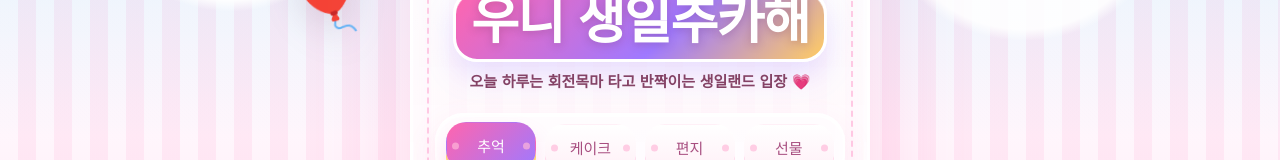
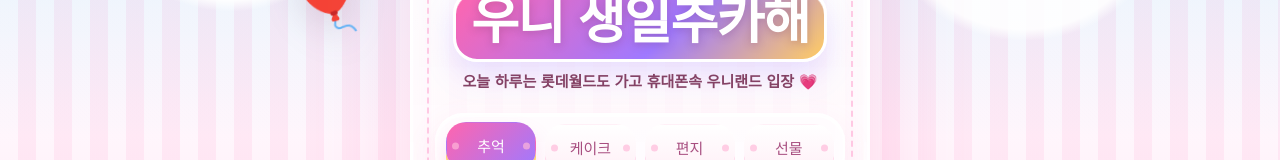
Before and after one commit to yurim-hgr/HBD, a website: page index.html in a window 1280 px wide. Shown: the part 241-401 px from the top of the page. Drawn offline with Linux system fonts and the light colour scheme.

Commit message:
Update birthday landing copy

```diff
--- a/index.html
+++ b/index.html
@@ -28,7 +28,7 @@
         <p class="eyebrow">Wooni's dreamy amusement park</p>
         <h1>HBD<br /><span>우니 생일추카해</span></h1>
         <p class="subtitle">
-          오늘 하루는 회전목마 타고 반짝이는 생일랜드 입장 💗
+          오늘 하루는 롯데월드도 가고 휴대폰속 우니랜드 입장 💗
         </p>
       </header>
 
```
